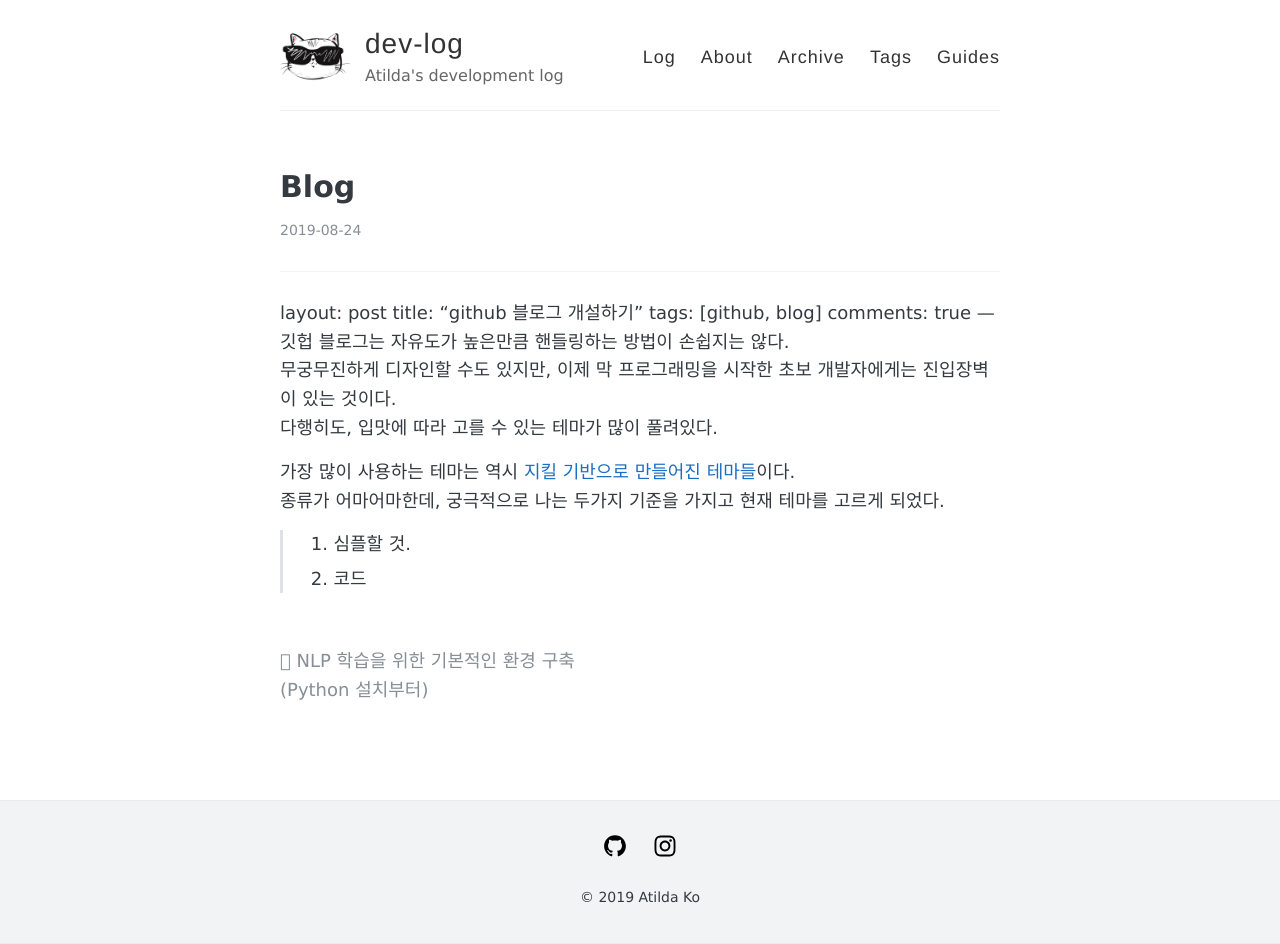
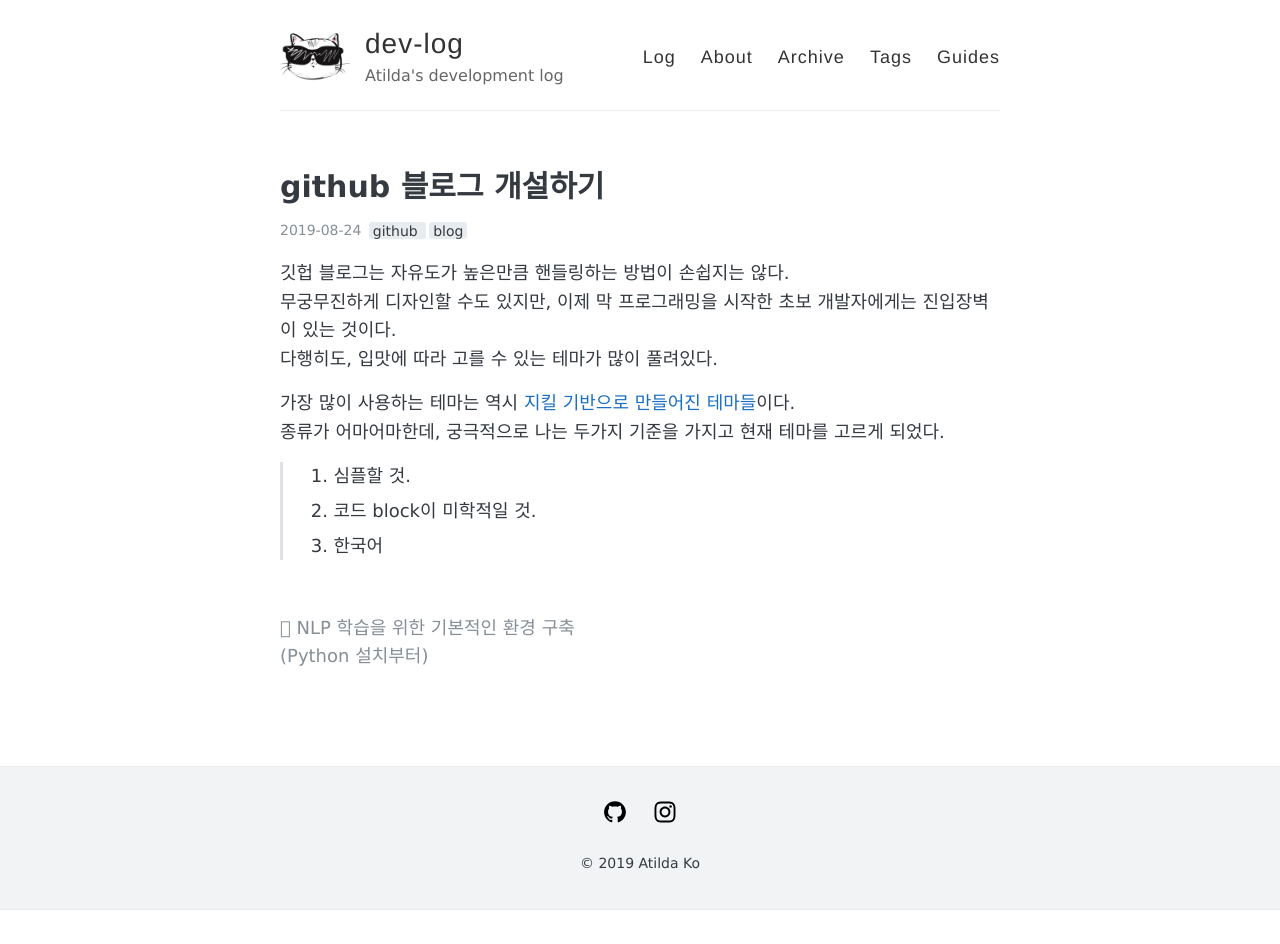
Before and after one commit to stellarway/stellarway.github.io, a Jekyll site: the page built from _posts/2019-08-24-blog.md, in a window 1280 px wide. Built offline with Jekyll 4.4.1, drawn with Linux system fonts in a browser that asks for light colours; our own code applies the rules of GitHub Pages for plain Markdown files; after the commit the page ends 910 px from its top, so only the background shows below that.

Commit message:
_posts/2019-08-24-blog.md updated from https://stackedit.io/

```diff
--- a/_posts/2019-08-24-blog.md
+++ b/_posts/2019-08-24-blog.md
@@ -1,10 +1,10 @@
-
 ---
 layout: post
 title: "github 블로그 개설하기"
 tags: [github, blog]
 comments: true
 ---
+
 깃헙 블로그는 자유도가 높은만큼 핸들링하는 방법이 손쉽지는 않다.
 무궁무진하게 디자인할 수도 있지만, 이제 막 프로그래밍을 시작한 초보 개발자에게는 진입장벽이 있는 것이다.
 다행히도, 입맛에 따라 고를 수 있는 테마가 많이 풀려있다.
@@ -12,10 +12,11 @@ comments: true
 가장 많이 사용하는 테마는 역시 [지킬 기반으로 만들어진 테마들](http://jekyllthemes.org/)이다.
 종류가 어마어마한데, 궁극적으로 나는 두가지 기준을 가지고 현재 테마를 고르게 되었다.
 > 1. 심플할 것.
-> 2. 코드
+> 2. 코드 block이 미학적일 것.
+> 3. 한국어
 
 
 
 <!--stackedit_data:
-eyJoaXN0b3J5IjpbLTc2NDM2NTMwLDE1NDI5MDUxMTldfQ==
+eyJoaXN0b3J5IjpbMjE0MjAwOTYyMiwxNTQyOTA1MTE5XX0=
 -->
```
